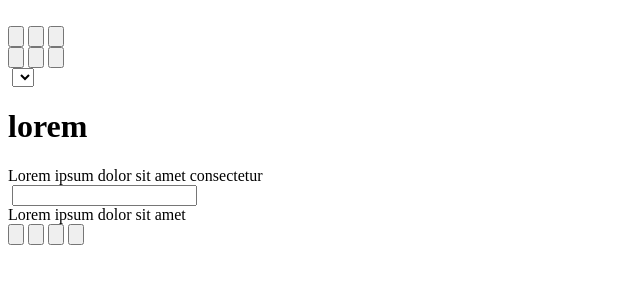
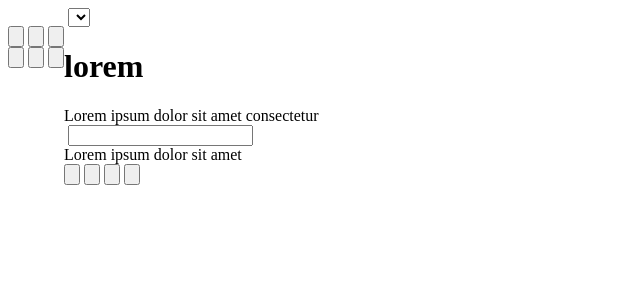
Before and after one commit to L-bit-coder/si-lucjan-klawender-projekt-2, a plain HTML site: page index.html in a window 1280 px wide. Shown: the whole page, without its empty margins (0-640 px from the left). Drawn offline with Linux system fonts and the light colour scheme.

Commit message:
html+css

```diff
--- a/index.html
+++ b/index.html
@@ -1,19 +1,22 @@
 <!DOCTYPE html>
 <html>
   <head>
+    <link rel="stylesheet" href="right-top.css" />
+    <link rel="stylesheet" href="right-bottom.css" />
+    <link rel="stylesheet" href="left.css" />
     <meta />
     <meta name="viewport" content="width=device-width, initial-scale=1.0" />
     <title>si-lucjan-klawender-projekt-2</title>
   </head>
   <body>
-    <div>
+    <div class="left">
       <img src="" alt="" />
-      <div class="left">
+      <div class="left1">
         <button><img src="" alt="" /></button>
         <button><img src="" alt="" /></button>
         <button><img src="" alt="" /></button>
       </div>
-      <div>
+      <div class="left2">
         <button><img src="" alt="" /></button>
         <button><img src="" alt="" /></button>
         <button><img src="" alt="" /></button>
--- /dev/null
+++ b/left.css
@@ -0,0 +1,4 @@
+body {
+  display: flex;
+  flex-direction: block;
+}
```
Also changed, not shown: right-bottom.css (added), right-top.css (added).
